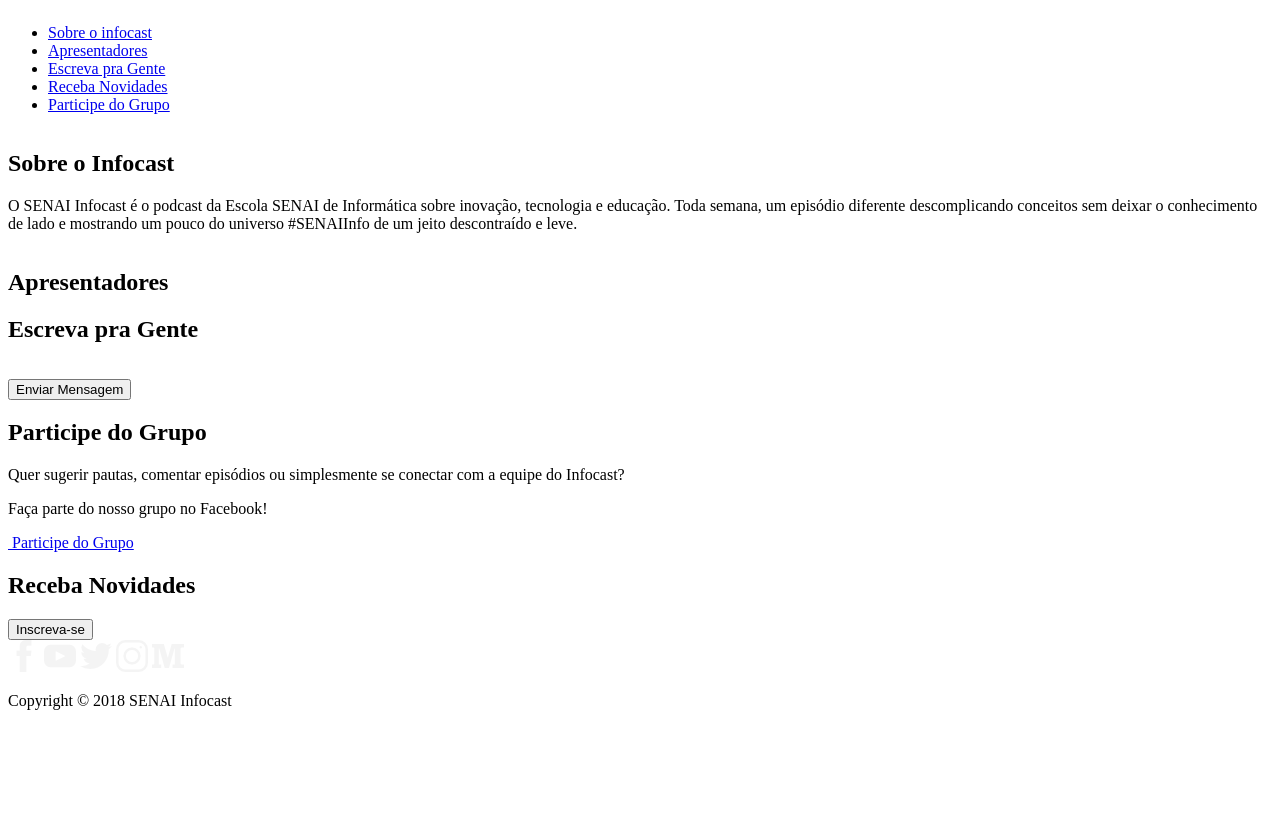
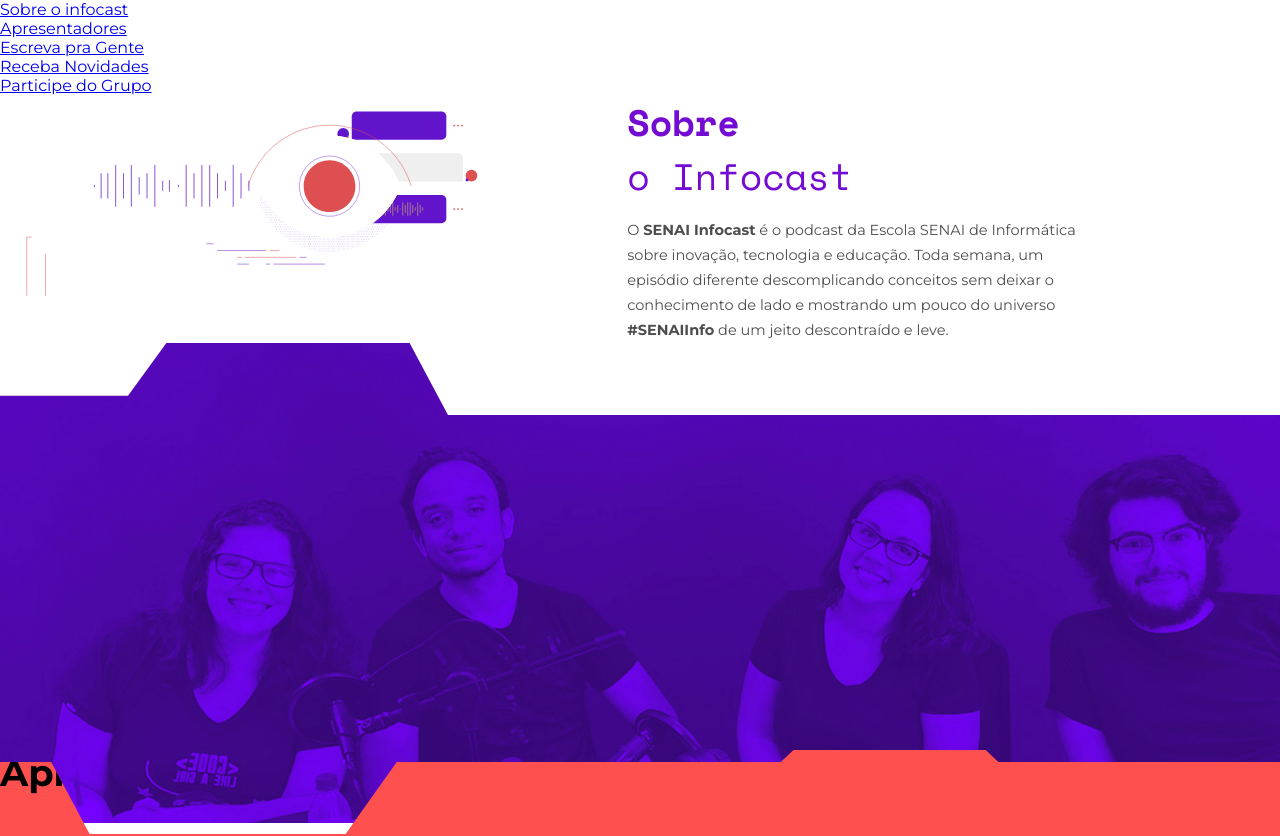
Before and after one commit to claubatista/senai-infocast, a plain HTML site: page index.html in a window 1280 px wide. Shown: the top 836 px of the page. Before the commit the page ends 800 px from the top, so only its background shows below. Drawn offline with nearby package versions, Linux system fonts and the light colour scheme.

Commit message:
add about and speakers sections

```diff
--- /dev/null
+++ b/css/style.css
@@ -0,0 +1,72 @@
+* {
+    box-sizing: border-box;
+    padding: 0;
+    margin: 0;
+}
+
+body {
+    font-family: 'Montserrat', sans-serif;
+}
+
+h1, h2 {
+    font-size: 2.3rem;
+}
+
+/* section about */
+.about__container {
+    display: flex;
+    width: 100%;
+}
+
+.about__col-1 {
+    width: 49%;
+}
+
+.about__illustration {
+    width: 80%;
+}
+
+.about__col-2 {
+    width: 49%;
+}
+
+.about__title {
+    font-family: 'Space Mono', monospace;
+    color:  #730bd2;
+    font-weight: 200;
+}
+
+.about__text {
+    width: 75%;
+    color: #4d4d4d;
+    font-size: 0.91rem;
+    line-height: 25px;
+    margin-top: 15px;
+}
+
+strong {
+    font-weight: 900;
+}
+
+.about__text-weight {
+    font-weight: 700;
+}
+
+/* section banner */
+.banner {
+    background-image: url(../assets/imgs/team01.png);
+    height: 60vh;
+    background-size: cover;
+    -webkit-clip-path: polygon(0 11%, 10% 11%, 13% 0%, 32% 0%, 35% 15%, 100% 15%, 100% 100%, 0 100%);
+    clip-path: polygon(0 11%, 10% 11%, 13% 0%, 32% 0%, 35% 15%, 100% 15%, 100% 100%, 0 100%);
+}
+
+.speakers{
+    background-color:#ff5050;
+    margin-top: -73px;
+    height: 150vh;
+    background-size:cover;
+    background-position: center;
+    -webkit-clip-path: polygon(0 1%, 4% 1%, 7% 7%, 27% 7%, 31% 1%, 61% 1%, 62%	0, 77%	0, 78% 1%, 100% 1%, 100% 30%, 87% 30%, 79% 16%, 67% 16%, 56% 35%, 74% 66%, 94%	66%, 98% 60%, 100%	60%, 100% 98%, 93%	98%, 92% 100%, 77% 100%, 76% 98%, 0	98%, 0% 89%, 8%	89%, 19% 70%, 13% 59%, 0% 59%);
+    clip-path: polygon(0 1%, 4% 1%, 7% 7%, 27% 7%, 31% 1%, 61% 1%, 62%	0, 77%	0, 78% 1%, 100% 1%, 100% 30%, 87% 30%, 79% 16%, 67% 16%, 56% 35%, 74% 66%, 94%	66%, 98% 60%, 100%	60%, 100% 98%, 93%	98%, 92% 100%, 77% 100%, 76% 98%, 0	98%, 0% 89%, 8%	89%, 19% 70%, 13% 59%, 0% 59%);
+}
--- a/index.html
+++ b/index.html
@@ -5,7 +5,9 @@
     <meta http-equiv="X-UA-Compatible" content="IE=edge">
     <title>Senai | Infocast</title>
     <meta name="viewport" content="width=device-width, initial-scale=1">
-    <link rel="stylesheet" type="text/css" media="screen" href="main.css" />
+    <link rel="stylesheet"  href="css/style.css">
+
+    <link href="https://fonts.googleapis.com/css?family=Montserrat:400,700|Space+Mono:400,700" rel="stylesheet">
 
 </head>
 <body>
@@ -35,23 +37,31 @@
       <section class="infocast_slider">
 
       </section>
+      <!-- section about -->
       <section class="about">
-          <img>
-          <h1>
-            Sobre o Infocast
+        <div class="about__container">
+            <div class="about__col-1">
+                <img class="about__illustration" src="assets/imgs/about-img.svg" alt="background illustration">
+            </div>
+            <div class="about__col-2">
+                <h1 class="about__title">
+                    <strong>Sobre</strong><br> o Infocast
                 </h1>
-          <p>
-                O SENAI Infocast é o podcast da Escola SENAI
+                <p class="about__text">
+                    O <strong class="about__text-weight"> SENAI Infocast</strong>  é o podcast da Escola SENAI
                     de Informática sobre inovação, tecnologia
                     e educação. Toda semana, um episódio
                     diferente descomplicando conceitos sem
                     deixar o conhecimento de lado e mostrando
-                um pouco do universo #SENAIInfo de um
+                    um pouco do universo <strong class="about__text-weight">#SENAIInfo</strong> de um
                     jeito descontraído e leve.
                 </p>
+            </div>
+        </div>
+        <!-- section banner -->
       </section>
       <section class="banner">
-          <img src="" alt="">
+
       </section>
       <section class="speakers">
           <h2>Apresentadores</h2>
```
Also changed, not shown: 2 other files. Lines whose indentation alone changed are shown as unchanged.
